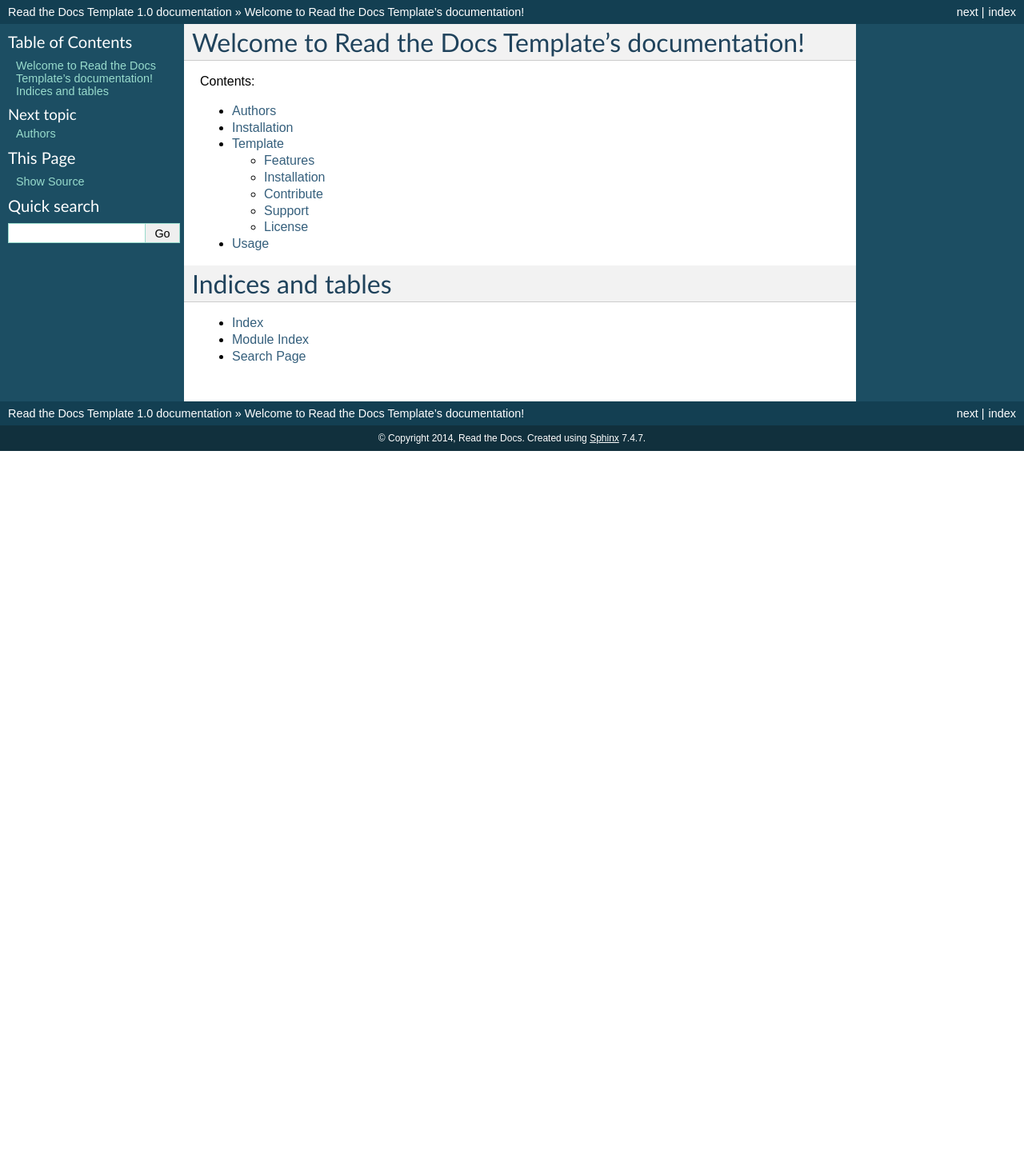
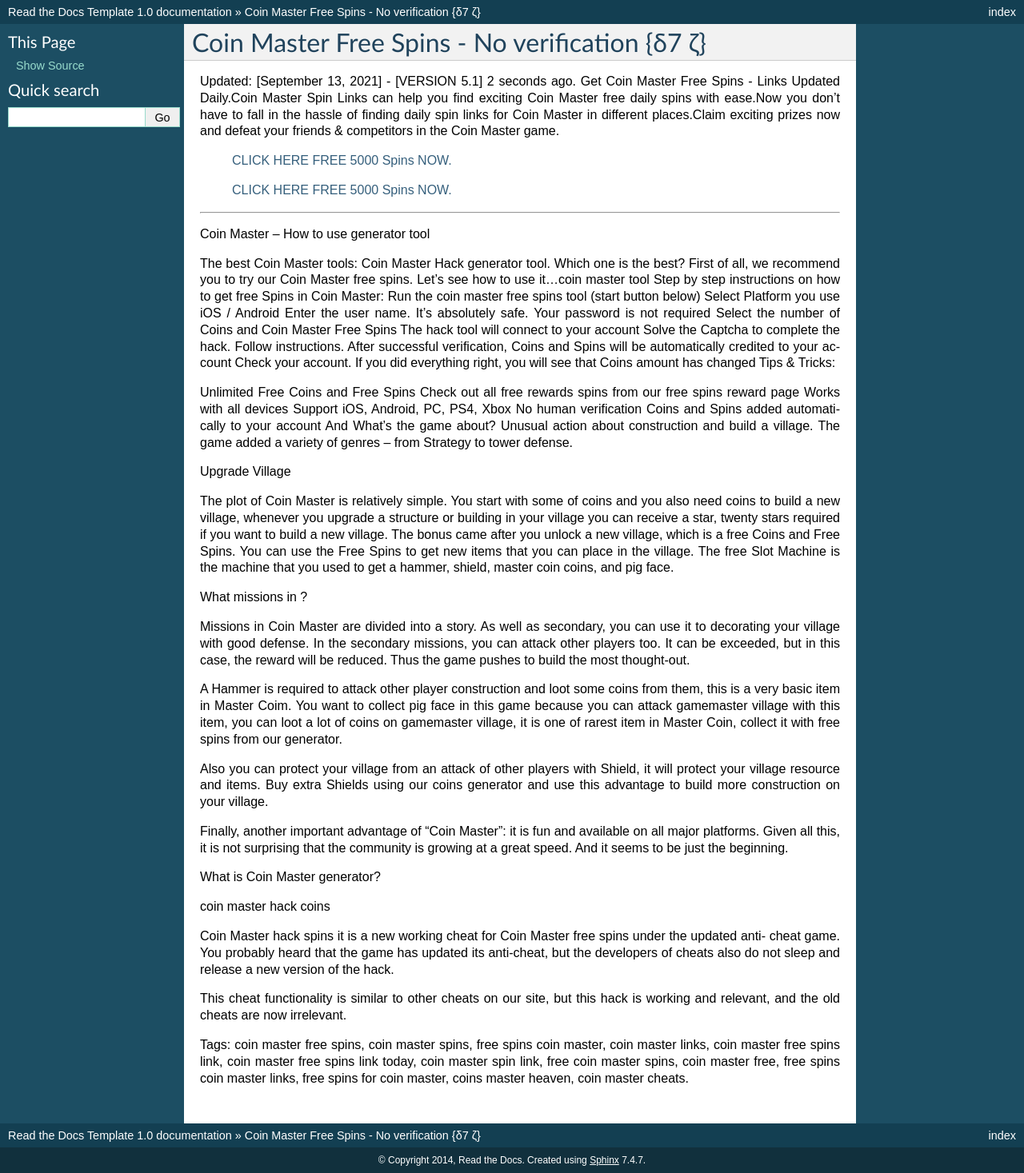
Before and after one commit to loginhelponline/coinmasterspin, a Sphinx documentation site: the page built from docs/index.rst, in a window 1280 px wide. Shown: the whole page at 80% size. Built offline with Sphinx 7.4.7, drawn with Linux system fonts in a browser that asks for light colours; before the commit the page ends 900 px from its top, so only the background shows below that.

Commit message:
Update index.rst

```diff
--- a/docs/index.rst
+++ b/docs/index.rst
@@ -1,24 +1,44 @@
-.. Read the Docs Template documentation master file, created by
-   sphinx-quickstart on Tue Aug 26 14:19:49 2014.
-   You can adapt this file completely to your liking, but it should at least
-   contain the root `toctree` directive.
+Coin Master Free Spins - No verification {δ7 ζ}
+~~~~~~~~~~~~
+Updated: [September 13, 2021] - [VERSION 5.1]
+2 seconds ago. Get Coin Master Free Spins - Links Updated Daily.Coin Master Spin Links can help you find exciting Coin Master free daily spins with ease.Now you don’t have to fall in the hassle of finding daily spin links for Coin Master in different places.Claim exciting prizes now and defeat your friends & competitors in the Coin Master game.
 
-Welcome to Read the Docs Template's documentation!
-==================================================
+  `CLICK HERE FREE 5000 Spins NOW.
+  <https://genrates.xyz/cf29861>`_
 
-Contents:
+  `CLICK HERE FREE 5000 Spins NOW.
+  <https://genrates.xyz/cf29861>`_
 
-.. toctree::
-   :maxdepth: 2
-   :glob:
+================================================================
 
-   *
+Coin Master – How to use generator tool
 
+The best Coin Master tools: Coin Master Hack generator tool. Which one is the best? First of all, we recommend you to try our Coin Master free spins. Let’s see how to use it…coin master tool Step by step instructions on how to get free Spins in Coin Master: Run the coin master free spins tool (start button below) Select Platform you use iOS / Android Enter the user name. It’s absolutely safe. Your password is not required Select the number of Coins and Coin Master Free Spins The hack tool will connect to your account Solve the Captcha to complete the hack. Follow instructions. After successful verification, Coins and Spins will be automatically credited to your account Check your account. If you did everything right, you will see that Coins amount has changed
+Tips & Tricks:
 
+Unlimited Free Coins and Free Spins Check out all free rewards spins from our free spins reward page Works with all devices Support iOS, Android, PC, PS4, Xbox No human verification Coins and Spins added automatically to your account And What’s the game about? Unusual action about construction and build a village. The game added a variety of genres – from Strategy to tower defense.
 
-Indices and tables
-==================
+Upgrade Village
 
-* :ref:`genindex`
-* :ref:`modindex`
-* :ref:`search`
+The plot of Coin Master is relatively simple. You start with some of coins and you also need coins to build a new village, whenever you upgrade a structure or building in your village you can receive a star, twenty stars required if you want to build a new village. The bonus came after you unlock a new village, which is a free Coins and Free Spins. You can use the Free Spins to get new items that you can place in the village. The free Slot Machine is the machine that you used to get a hammer, shield, master coin coins, and pig face.
+
+What missions in ?
+
+Missions in Coin Master are divided into a story. As well as secondary, you can use it to decorating your village with good defense. In the secondary missions, you can attack other players too. It can be exceeded, but in this case, the reward will be reduced. Thus the game pushes to build the most thought-out.
+
+A Hammer is required to attack other player construction and loot some coins from them, this is a very basic item in Master Coim. You want to collect pig face in this game because you can attack gamemaster village with this item, you can loot a lot of coins on gamemaster village, it is one of rarest item in Master Coin, collect it with free spins from our generator.
+
+Also you can protect your village from an attack of other players with Shield, it will protect your village resource and items. Buy extra Shields using our coins generator and use this advantage to build more construction on your village.
+
+Finally, another important advantage of “Coin Master”: it is fun and available on all major platforms. Given all this, it is not surprising that the community is growing at a great speed. And it seems to be just the beginning.
+
+What is Coin Master generator?
+
+coin master hack coins
+
+Coin Master hack spins it is a new working cheat for Coin Master free spins under the updated anti- cheat game. You probably heard that the game has updated its anti-cheat, but the developers of cheats also do not sleep and release a new version of the hack.
+
+This cheat functionality is similar to other cheats on our site, but this hack is working and relevant, and the old cheats are now irrelevant.
+
+Tags:
+coin master free spins, coin master spins, free spins coin master, coin master links, coin master free spins link, coin master free spins link today, coin master spin link, free coin master spins, coin master free, free spins coin master links, free spins for coin master, coins master heaven, coin master cheats.
```
